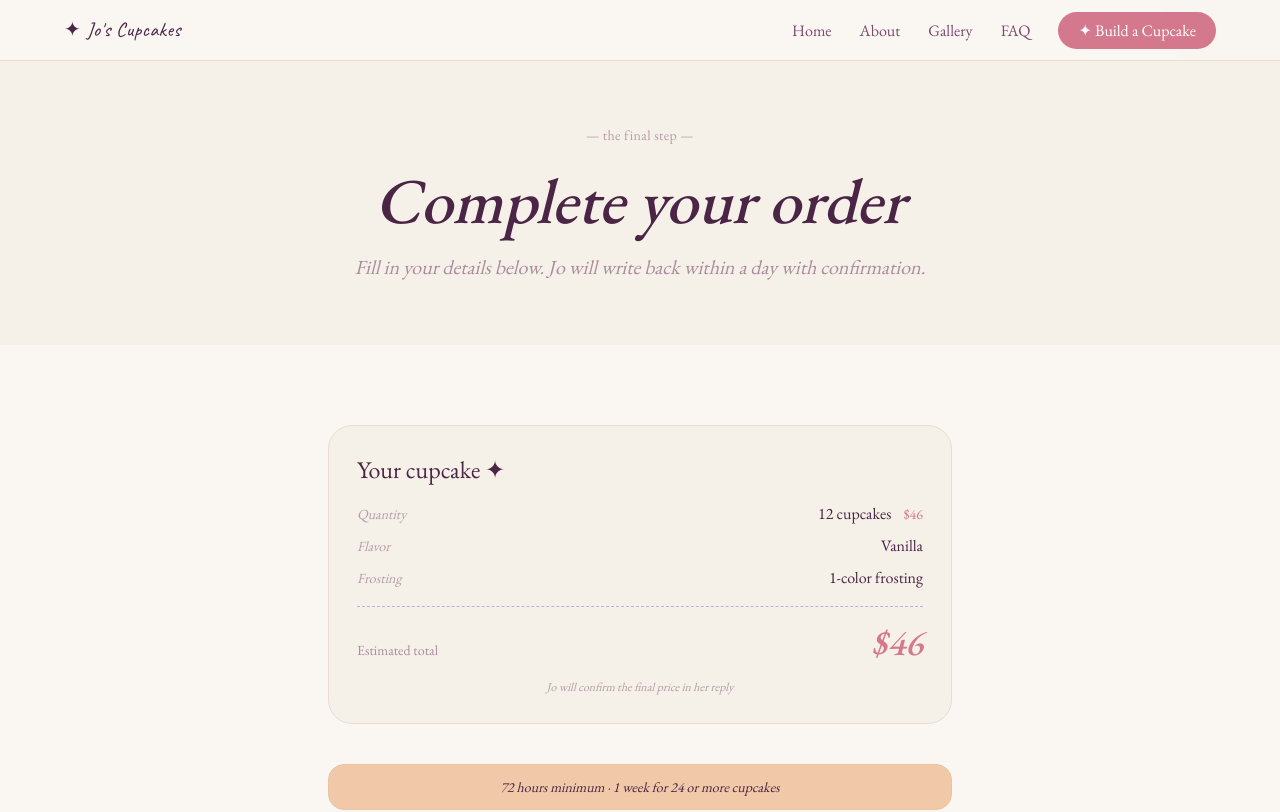
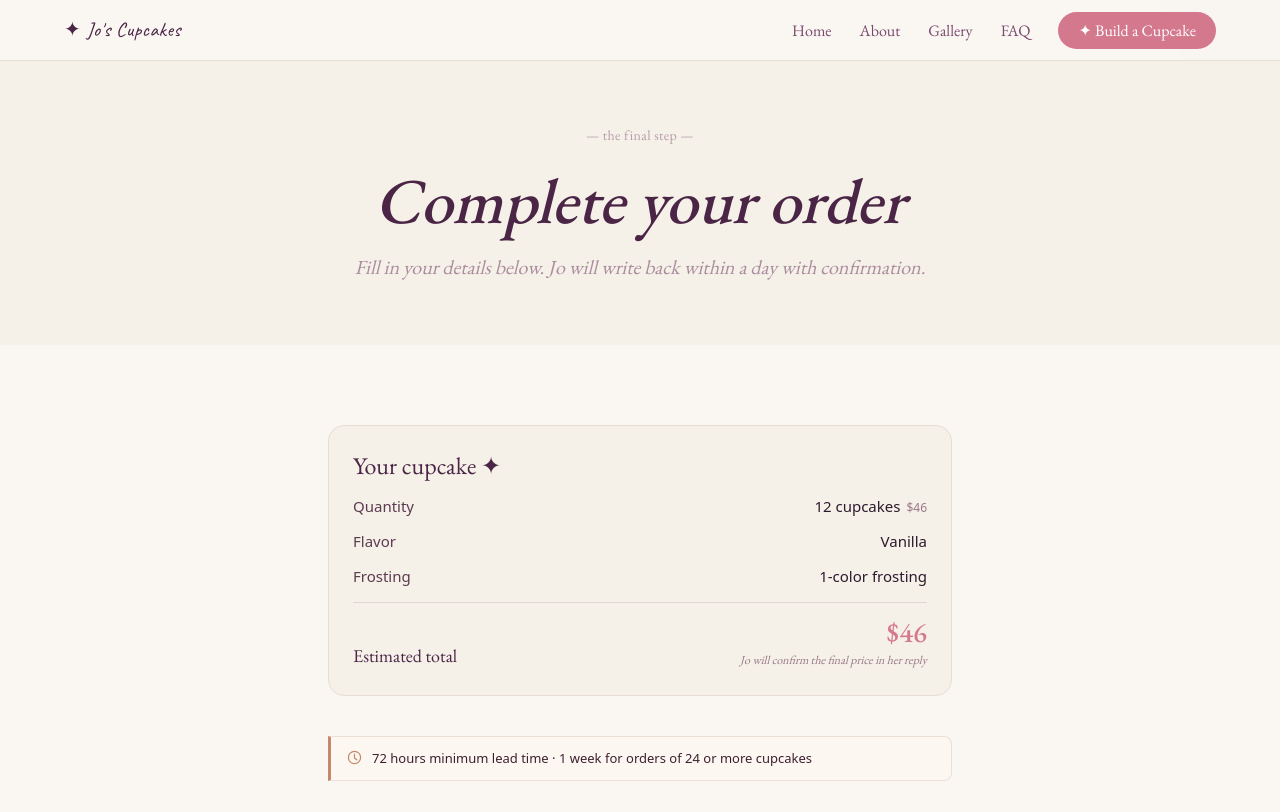
Before and after one commit to crawford87-coder/joscupcakes, a Next.js app: page /order in a window 1280 px wide. Shown: the top 812 px of the page. Built offline with nearby package versions, Linux system fonts and the light colour scheme; a web font is replaced by a local one.

Commit message:
form updates

```diff
--- a/components/OrderFormNew.tsx
+++ b/components/OrderFormNew.tsx
@@ -248,14 +248,22 @@ export default function OrderForm() {
 
   // ── Summary items ─────────────────────────────────────────
 
+  const topperAddonPrice = hasTopper
+    ? calculateTotal({ quantity: qty, topper: true, delivery: false }) - calculateTotal({ quantity: qty, topper: false, delivery: false })
+    : 0;
+
   const summaryItems = [
-    { label: "Quantity", value: `${qty} cupcakes`, price: `$${PRICES[qty]}` },
-    { label: "Flavor", value: FLAVOR_LABELS[flavor] ?? flavor },
+    { label: "Quantity", value: `${qty} cupcakes`, suffix: `$${PRICES[qty]}` },
+    { label: "Flavor",   value: FLAVOR_LABELS[flavor] ?? flavor },
     { label: "Frosting", value: FROSTING_LABELS[frostingType] ?? frostingType },
     ...(frostingColorNote ? [{ label: "Colors", value: frostingColorNote }] : []),
-    ...(topperKind ? [{ label: "Topper", value: TOPPER_KIND_LABELS[topperKind] ?? topperKind, price: topperKind === "custom" ? "Jo will quote" : undefined }] : []),
+    ...(topperKind ? [{
+      label: "Topper",
+      value: TOPPER_KIND_LABELS[topperKind] ?? topperKind,
+      suffix: topperKind === "custom" ? "Jo will quote" : topperAddonPrice > 0 ? `+$${topperAddonPrice}` : undefined,
+    }] : []),
     ...(form.fulfillment === "delivery"
-      ? [{ label: "Delivery", value: "Austin delivery", price: `+$${ADDON_DELIVERY}` }]
+      ? [{ label: "Delivery", value: "Austin delivery", suffix: `+$${ADDON_DELIVERY}` }]
       : []),
   ];
 
@@ -277,54 +285,67 @@ export default function OrderForm() {
 
       {/* ── Order summary ──────────────────────────────────── */}
       <section
-        className="rounded-3xl p-7 space-y-4"
+        className="rounded-2xl p-6"
         style={{ backgroundColor: "#F5F0E8", border: "1px solid #E8DDD4" }}
       >
-        <h2 className="font-eb-garamond text-2xl" style={{ color: "#4A2545" }}>
+        <h2 className="font-eb-garamond text-2xl mb-3" style={{ color: "#4A2545" }}>
           Your cupcake ✦
         </h2>
-        <ul className="space-y-2">
-          {summaryItems.map(({ label, value, price }) => (
-            <li key={label} className="flex items-baseline justify-between gap-4">
-              <span className="font-eb-garamond italic text-sm opacity-50" style={{ color: "#7A4A6E" }}>
+
+        <ul style={{ display: "flex", flexDirection: "column", gap: 10 }}>
+          {summaryItems.map(({ label, value, suffix }) => (
+            <li key={label} className="flex items-center justify-between">
+              <span className="font-sans text-sm font-medium" style={{ color: "#5C3A50", fontSize: 15 }}>
                 {label}
               </span>
-              <span className="flex items-center gap-3">
-                <span className="font-eb-garamond text-base" style={{ color: "#4A2545" }}>
+              <span className="flex items-baseline gap-1.5">
+                <span className="font-sans font-medium" style={{ color: "#2D1A2E", fontSize: 15 }}>
                   {value}
                 </span>
-                {price && (
-                  <span className="font-eb-garamond text-sm" style={{ color: "#D4788E" }}>
-                    {price}
+                {suffix && (
+                  <span className="font-sans text-xs" style={{ color: "#9A7888", fontSize: 12 }}>
+                    {suffix}
                   </span>
                 )}
               </span>
             </li>
           ))}
         </ul>
-        <div
-          className="mt-4 pt-4 flex items-baseline justify-between"
-          style={{ borderTop: "1px dashed #C4AED8" }}
-        >
-          <span className="font-eb-garamond text-sm opacity-60" style={{ color: "#7A4A6E" }}>
+
+        <div style={{ borderTop: "1px solid rgba(74,37,69,0.12)", margin: "14px 0" }} />
+
+        <div className="flex items-end justify-between gap-4">
+          <span className="font-eb-garamond" style={{ fontSize: 18, color: "#4A2545" }}>
             Estimated total
           </span>
-          <span className="font-eb-garamond italic font-medium text-4xl" style={{ color: "#D4788E" }}>
-            ${total}
-          </span>
+          <div className="text-right">
+            <span className="font-eb-garamond font-medium block" style={{ fontSize: 28, color: "#D4788E", lineHeight: 1.1 }}>
+              ${total}
+            </span>
+            <span className="font-eb-garamond italic block" style={{ fontSize: 12, color: "#9A7888", marginTop: 3 }}>
+              Jo will confirm the final price in her reply
+            </span>
+          </div>
         </div>
-        <p className="font-eb-garamond italic text-xs opacity-50 text-center" style={{ color: "#7A4A6E" }}>
-          Jo will confirm the final price in her reply
-        </p>
       </section>
 
       {/* ── Lead time notice ────────────────────────────────── */}
       <div
-        className="rounded-2xl px-5 py-3 text-center"
-        style={{ backgroundColor: "#F2C9A8", border: "1px solid #E8C4A0" }}
+        className="rounded-r-lg flex items-start gap-2.5 px-4 py-3"
+        style={{
+          backgroundColor: "#FDF7F2",
+          borderTop: "1px solid #EDE0D6",
+          borderRight: "1px solid #EDE0D6",
+          borderBottom: "1px solid #EDE0D6",
+          borderLeft: "3px solid #C4886A",
+        }}
       >
-        <p className="font-eb-garamond italic text-sm" style={{ color: "#4A2545" }}>
-          72 hours minimum · 1 week for 24 or more cupcakes
+        <svg width="15" height="15" viewBox="0 0 16 16" fill="none" aria-hidden="true" style={{ flexShrink: 0, marginTop: 1 }}>
+          <circle cx="8" cy="8" r="6.5" stroke="#C4886A" strokeWidth="1.3" />
+          <path d="M8 4.5V8.5L10.5 10.5" stroke="#C4886A" strokeWidth="1.3" strokeLinecap="round" strokeLinejoin="round" />
+        </svg>
+        <p className="font-sans" style={{ fontSize: 13, color: "#3D2030", lineHeight: 1.5 }}>
+          72 hours minimum lead time · 1 week for orders of 24 or more cupcakes
         </p>
       </div>
 
```
Also changed, not shown: components/WatercolorBuilder.tsx (+46 -80 lines), public/cupcakes/base-halfhalf.png (added).
